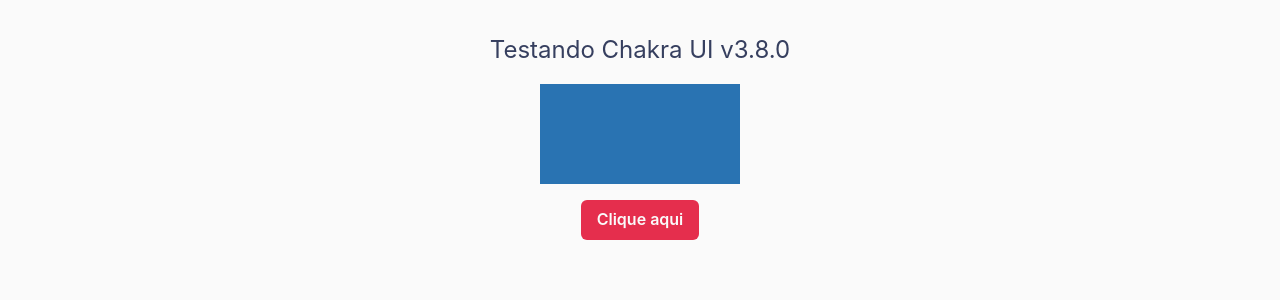
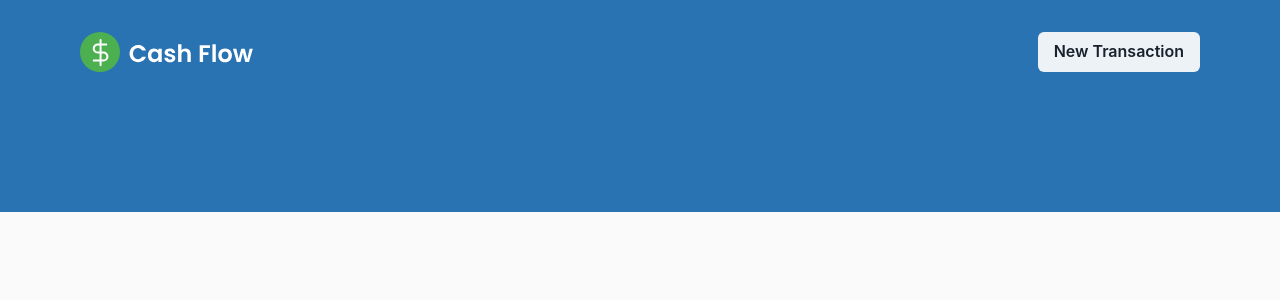
Before and after one commit to joaosilva-web/cash-flow, a React (Vite) app: page / in a window 1280 px wide. Shown: the top 300 px of the page. Built offline with nearby package versions, Linux system fonts and the light colour scheme.

Commit message:
create header

```diff
--- a/src/App.tsx
+++ b/src/App.tsx
@@ -1,17 +1,12 @@
 // src/App.tsx
-import { Box, Button, VStack, Text } from "@chakra-ui/react";
+import { Box } from "@chakra-ui/react";
+import { Header } from "./components/Header";
 
 function App() {
   return (
-    <VStack spacing={4} p={8}>
-      <Text fontSize="2xl" color="title">
-        Testando Chakra UI v3.8.0
-      </Text>
-      <Box w="200px" h="100px" bg="blue" />
-      <Button bg="red" color="white">
-        Clique aqui
-      </Button>
-    </VStack>
+    <Box w="100%">
+      <Header/>
+    </Box>
   );
 }
 
--- /dev/null
+++ b/src/components/Header.tsx
@@ -0,0 +1,13 @@
+import { Box, Button, Container, Image } from "@chakra-ui/react";
+import logo from "../assets/logo.svg"
+
+export function Header() {
+    return(
+        <Box bg={"blue"} as={"header"} w={"100%"} h={"212"}>
+            <Container display="flex" maxW="1120px" justifyContent="space-between" padding="2rem 0">
+                <Image src={logo}/>
+                <Button>New Transaction</Button>
+            </Container>
+        </Box>
+    )
+}
```
Also changed, not shown: src/assets/logo.svg (added).
